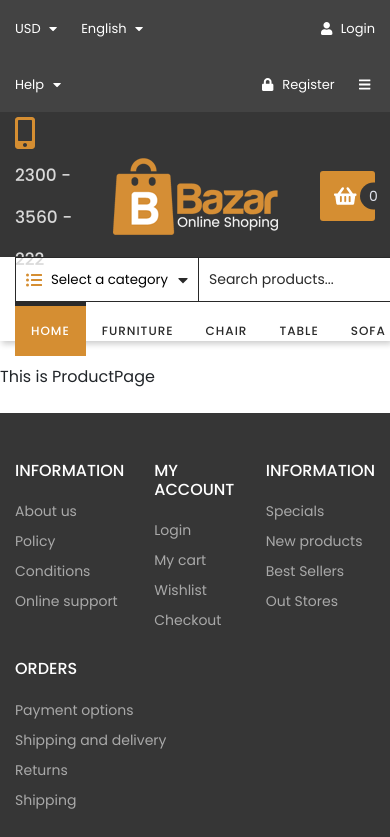
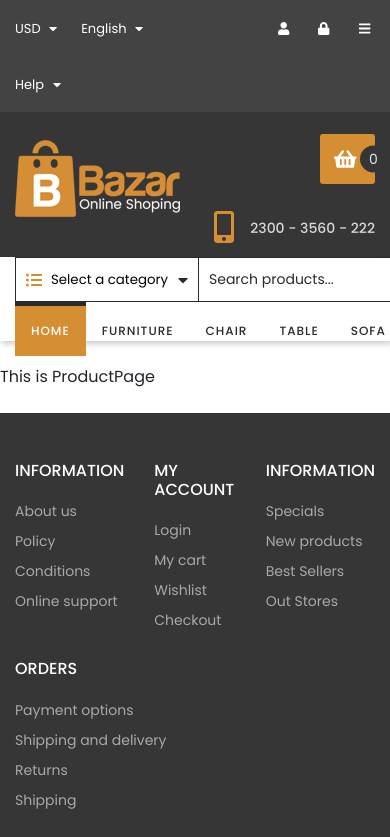
Before and after one commit to Varenthein/WDP-2106-02, a React (Create React App) app: page /product/1 in a window 390 px wide. Shown: the top 837 px of the page. Built offline with nearby package versions, Linux system fonts and the light colour scheme; grey boxes are pictures that could not be loaded.

Commit message:
Add RWD for TopBar and CompnyClaim components

```diff
--- a/src/components/layout/CompanyClaim/CompanyClaim.js
+++ b/src/components/layout/CompanyClaim/CompanyClaim.js
@@ -10,18 +10,24 @@ const CompanyClaim = () => (
   <div className={styles.root}>
     <div className='container'>
       <div className='row align-items-center'>
-        <div className={`col text-left ${styles.phoneNumber}`}>
+        <div
+          className={`col text-right text-md-left order-3 order-md-1 visible-xs-block ${styles.phoneNumber}`}
+        >
           <p>
             <FontAwesomeIcon className={styles.icon} icon={faMobileAlt} /> 2300 - 3560 -
             222
           </p>
         </div>
-        <div className='col text-center'>
+        <div
+          className={`col-6 col-md text-left text-md-center order-1 order-md-2 ${styles.logo}`}
+        >
           <a href='#'>
             <img src='/images/logo.png' alt='Bazar' />
           </a>
         </div>
-        <div className={`col text-right ${styles.cart}`}>
+        <div
+          className={`col-6 col-md text-right order-2 order-md-3 visible-xs-block ${styles.cart}`}
+        >
           <a href='#' className={styles.cartBox}>
             <div className={styles.cartIcon}>
               <FontAwesomeIcon className={styles.icon} icon={faShoppingBasket} />
--- a/src/components/layout/CompanyClaim/CompanyClaim.module.scss
+++ b/src/components/layout/CompanyClaim/CompanyClaim.module.scss
@@ -1,4 +1,16 @@
 @import "../../../styles/settings.scss";
+
+@mixin tablet {
+  @media (max-width: 767px) {
+    @content;
+  }
+}
+
+@mixin small {
+  @media (max-width: 575px) {
+    @content;
+  }
+}
 
 .root {
   background-color: $header-bg;
@@ -15,6 +27,10 @@
       color: rgb(216, 216, 216);
       font-weight: 500;
 
+      @include small {
+        font-size: 14px;
+      }
+
       .icon {
         font-size: 32px;
         color: $primary;
@@ -22,6 +38,16 @@
         margin-top: -3px;
         margin-right: 0.8rem;
       }
+    }
+
+    @include tablet {
+      margin-top: -7%;
+    }
+  }
+
+  .logo {
+    @include tablet {
+      margin-top: 5%;
     }
   }
 
@@ -69,5 +95,9 @@
         }
       }
     }
+
+    @include tablet {
+      margin-top: -5%;
+    }
   }
 }
--- a/src/components/layout/TopBar/TopBar.js
+++ b/src/components/layout/TopBar/TopBar.js
@@ -33,12 +33,14 @@ const TopBar = () => (
           <ul>
             <li>
               <a href='#'>
-                <FontAwesomeIcon className={styles.icon} icon={faUser} /> Login
+                <FontAwesomeIcon className={styles.icon} icon={faUser} />
+                <span> Login</span>
               </a>
             </li>
             <li>
               <a href='#'>
-                <FontAwesomeIcon className={styles.icon} icon={faLock} /> Register
+                <FontAwesomeIcon className={styles.icon} icon={faLock} />
+                <span> Register</span>
               </a>
             </li>
             <li>
--- a/src/components/layout/TopBar/TopBar.module.scss
+++ b/src/components/layout/TopBar/TopBar.module.scss
@@ -1,4 +1,10 @@
 @import "../../../styles/settings.scss";
+
+@mixin small {
+  @media (max-width: 575px) {
+    @content;
+  }
+}
 
 .root {
   background-color: $header-topbar-bg;
@@ -38,5 +44,11 @@
     .icon {
       margin-right: 5px;
     }
+
+    @include small {
+      span {
+        display: none;
+      }
+    }
   }
 }
```
